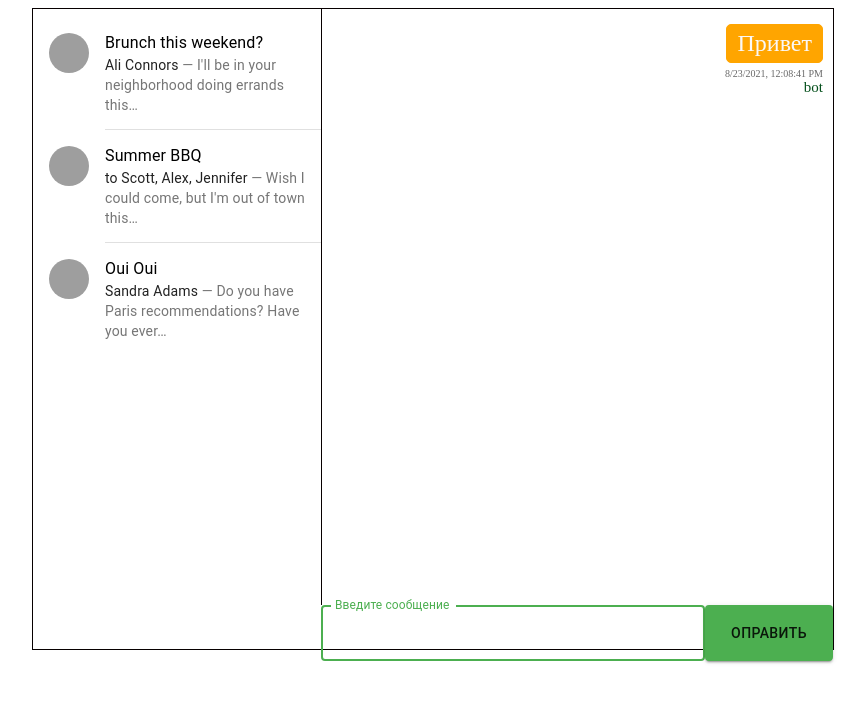
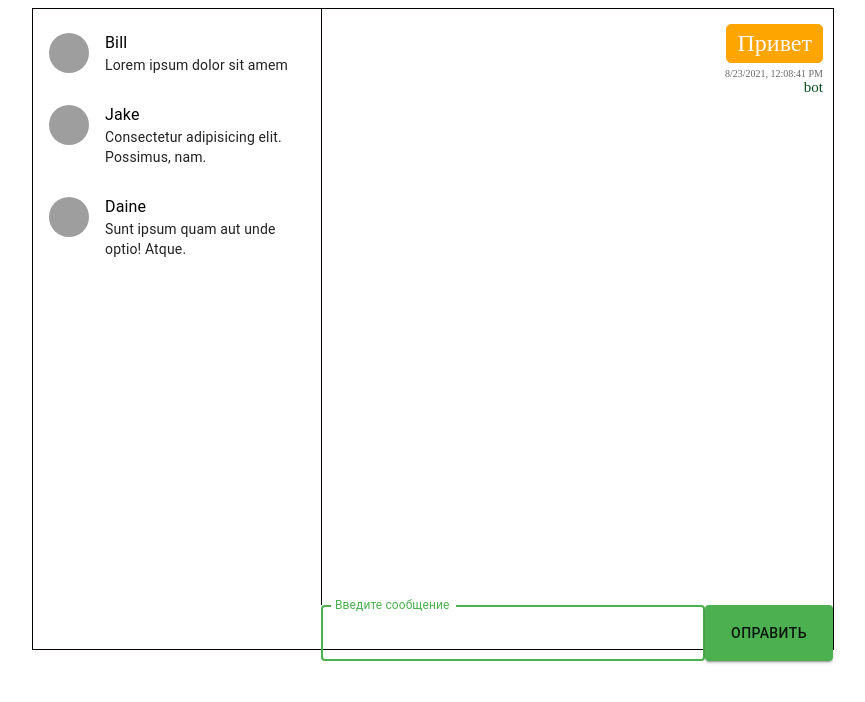
Before and after one commit to panechek/react-message, a React (Create React App) app: page / in a window 1280 px wide. Shown: the top 702 px of the page, without its empty margins (295-1160 px from the left). Built offline with nearby package versions, Linux system fonts and the light colour scheme; grey boxes are pictures that could not be loaded.

Commit message:
chatArray

```diff
--- a/package.json
+++ b/package.json
@@ -9,6 +9,7 @@
     "@testing-library/user-event": "^12.8.3",
     "react": "^17.0.2",
     "react-dom": "^17.0.2",
+    "react-router-dom": "^5.2.0",
     "react-scripts": "4.0.3",
     "web-vitals": "^1.1.2"
   },
--- a/src/App.js
+++ b/src/App.js
@@ -5,7 +5,7 @@ import React, {
 import './App.css';
 import Message from './MessageComp';
 import MessageListComp from './MessageListComp';
-import ChatList from './ChatListComp';
+import ChatListComp from './ChatListComp';
 import { makeStyles } from '@material-ui/core/styles';
 
 
@@ -30,12 +30,29 @@ function App() {
 
   const [inputMessage, setInputMessage] = useState('');
   const [messageArray, setMessageArray] = useState([]);
-
+  // const [chatArray, setChatArray] = useState ([]);
 
   console.log({ messageArray })
 
 
+  const chatArray = [
+    {
+      chatName: 'Bill',
+      id: 'Lorem ipsum dolor sit amem'
+    },
+    {
+      chatName: 'Jake',
+      id: 'Consectetur adipisicing elit. Possimus, nam.'
+    },
+    {
+      chatName: 'Daine',
+      id: 'Sunt ipsum quam aut unde optio! Atque.'
+    },
 
+
+  ]
+
+// madeChatList()
 
   const onSendMessage = () => {
     const trimmedMessage = inputMessage.trim();
@@ -100,7 +117,7 @@ function App() {
 
   return (
     <div className="messanger">
-      <ChatList />
+      <ChatListComp chatArray = {chatArray} />
       <div className="activChat">
 
 
--- a/src/ChatListComp.js
+++ b/src/ChatListComp.js
@@ -8,7 +8,7 @@ import ListItemAvatar from '@material-ui/core/ListItemAvatar';
 import Avatar from '@material-ui/core/Avatar';
 import Typography from '@material-ui/core/Typography';
 
-const ChatListComp = () => {
+
 
 
 
@@ -24,16 +24,20 @@ const ChatListComp = () => {
     }));
 
 
-    const classes = useStyles();
 
-    return (
-        <List className={classes.root}>
-            <ListItem alignItems="flex-start" >
+    const ChatListComp = (props) => {
+
+        const classes = useStyles();
+
+        return <List className={classes.root}>
+             {props.chatArray.map((chat, i) => {
+                 return (
+            <ListItem alignItems="flex-start" key={i}>
                 <ListItemAvatar>
                     <Avatar alt="Remy Sharp" src="/static/images/avatar/1.jpg" />
                 </ListItemAvatar>
                 <ListItemText
-                    primary="Brunch this weekend?"
+                    primary={chat.chatName}
                     secondary={
                         <React.Fragment>
                             <Typography
@@ -42,59 +46,18 @@ const ChatListComp = () => {
                                 className={classes.inline}
                                 color="textPrimary"
                             >
-                                Ali Connors
+                               {chat.id}
                             </Typography>
-                            {" — I'll be in your neighborhood doing errands this…"}
+
                         </React.Fragment>
                     }
                 />
             </ListItem>
-            <Divider variant="inset" component="li" />
-            <ListItem alignItems="flex-start">
-                <ListItemAvatar>
-                    <Avatar alt="Travis Howard" src="/static/images/avatar/2.jpg" />
-                </ListItemAvatar>
-                <ListItemText
-                    primary="Summer BBQ"
-                    secondary={
-                        <React.Fragment>
-                            <Typography
-                                component="span"
-                                variant="body2"
-                                className={classes.inline}
-                                color="textPrimary"
-                            >
-                                to Scott, Alex, Jennifer
-                            </Typography>
-                            {" — Wish I could come, but I'm out of town this…"}
-                        </React.Fragment>
-                    }
-                />
-            </ListItem>
-            <Divider variant="inset" component="li" />
-            <ListItem alignItems="flex-start">
-                <ListItemAvatar>
-                    <Avatar alt="Cindy Baker" src="/static/images/avatar/3.jpg" />
-                </ListItemAvatar>
-                <ListItemText
-                    primary="Oui Oui"
-                    secondary={
-                        <React.Fragment>
-                            <Typography
-                                component="span"
-                                variant="body2"
-                                className={classes.inline}
-                                color="textPrimary"
-                            >
-                                Sandra Adams
-                            </Typography>
-                            {' — Do you have Paris recommendations? Have you ever…'}
-                        </React.Fragment>
-                    }
-                />
-            </ListItem>
-        </List>
-    );
+            // <Divider variant="inset" component="li" />
+
+         )
+    })}
+     </List>
 }
 
 export default ChatListComp;
```
Also changed, not shown: 1 other file (tests, documents, lock files or other folders).
